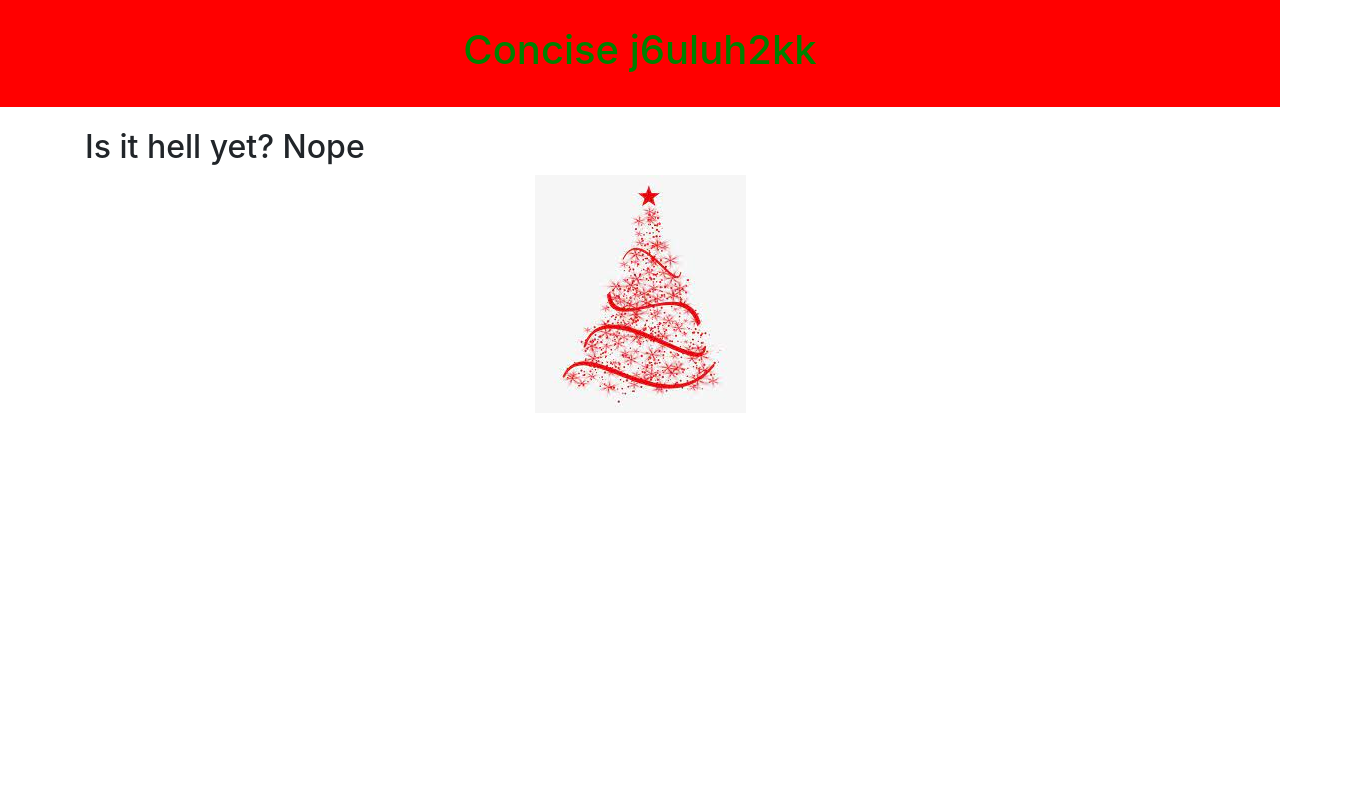
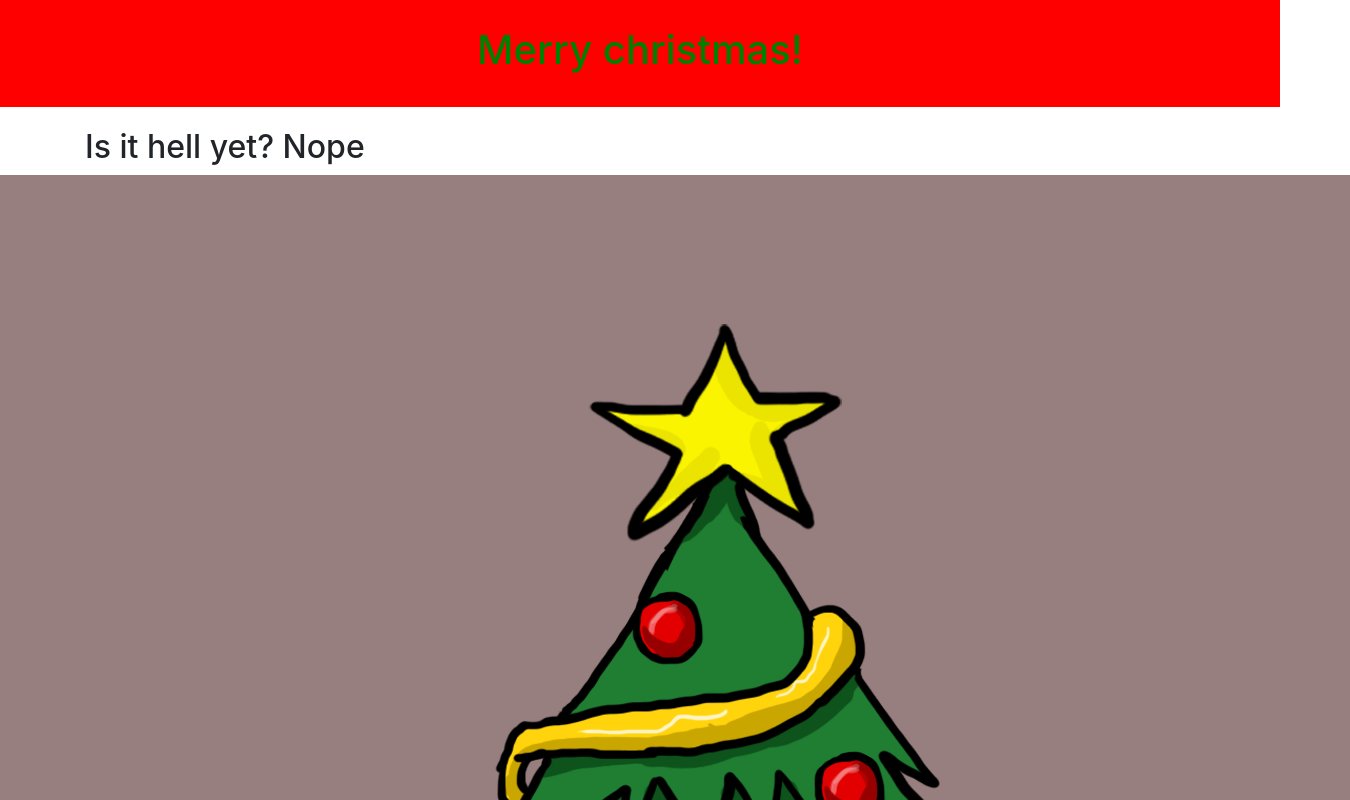
Before and after one commit to concise-ee/j6uluh2kk-team-1, a Next.js app in the folder my-app/: page / in a window 1280 px wide. Shown: the top 800 px of the page, 1350 px wide, since content can reach past the window. Built offline with nearby package versions, Linux system fonts and the light colour scheme; no server answers.

Commit message:
improved tree

```diff
--- a/my-app/components/App.js
+++ b/my-app/components/App.js
@@ -24,8 +24,8 @@ class App extends Component {
         <div className="row mrgnbtm">
           <Christmas christmas={this.state.christmas}></Christmas>
         </div>
-        <div className={"image"}>
-          <img src="tree.jpeg" alt="Nasty christmas tree"/>
+        <div className={"imgDiv"}>
+          <img className={"image"} src="tree3.png" alt="Nasty christmas tree"/>
         </div>
       </div>
     );
--- a/my-app/components/Header.js
+++ b/my-app/components/Header.js
@@ -3,7 +3,7 @@ import React from 'react'
 export const Header = () => {
     return(
         <div className="header">
-            <h1>Concise j6uluh2kk</h1>
+            <h1>Merry christmas!</h1>
         </div>
     )
 }
--- a/my-app/styles/globals.css
+++ b/my-app/styles/globals.css
@@ -40,5 +40,9 @@ a {
 }
 
 .image {
-    text-align: center;
+  background-color: rgba(50, 0, 0, 0.5);
 }
+
+.imgDiv {
+  text-align: center;
+}
```
Also changed, not shown: my-app/public/tree.jpeg (deleted), my-app/public/tree3.png (added).
